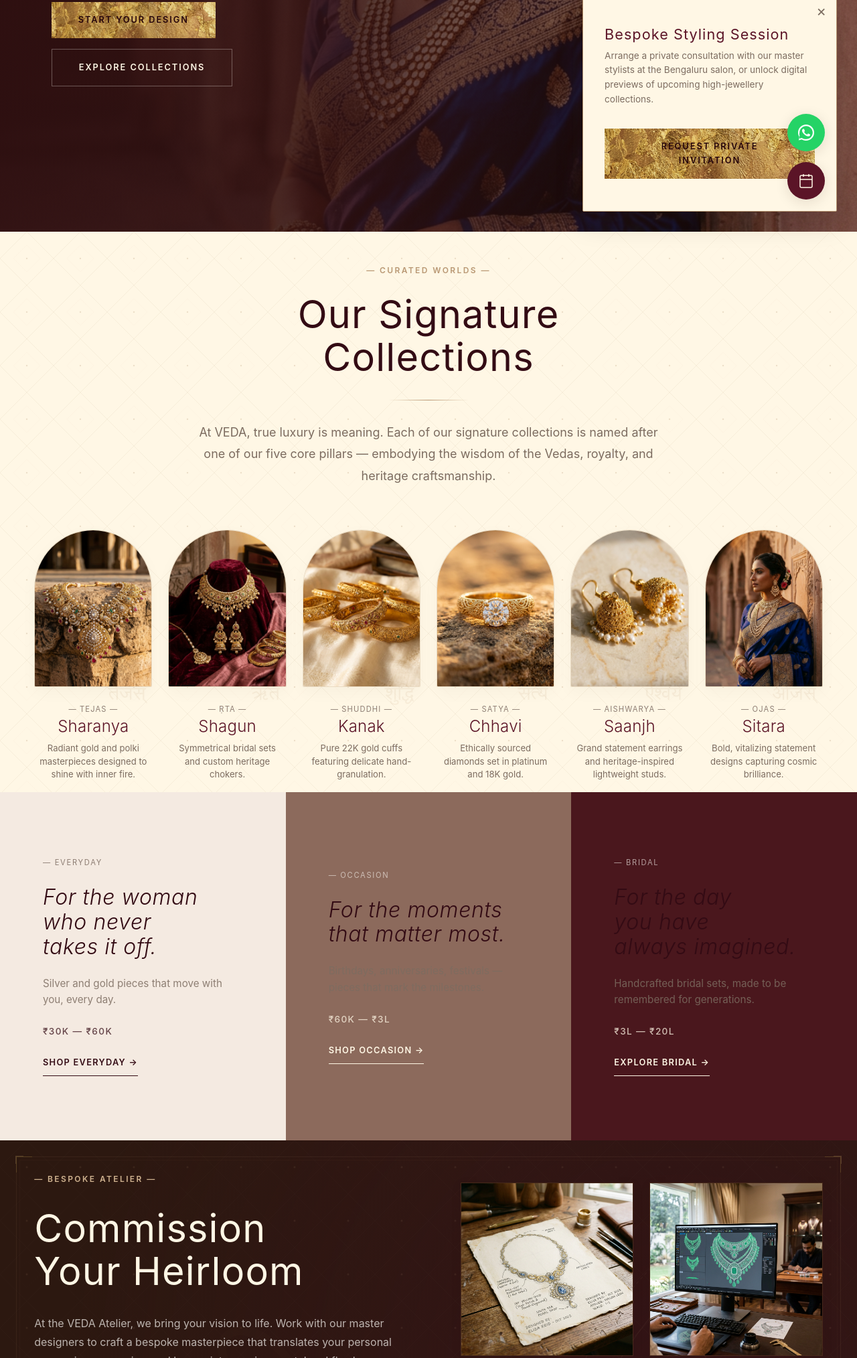
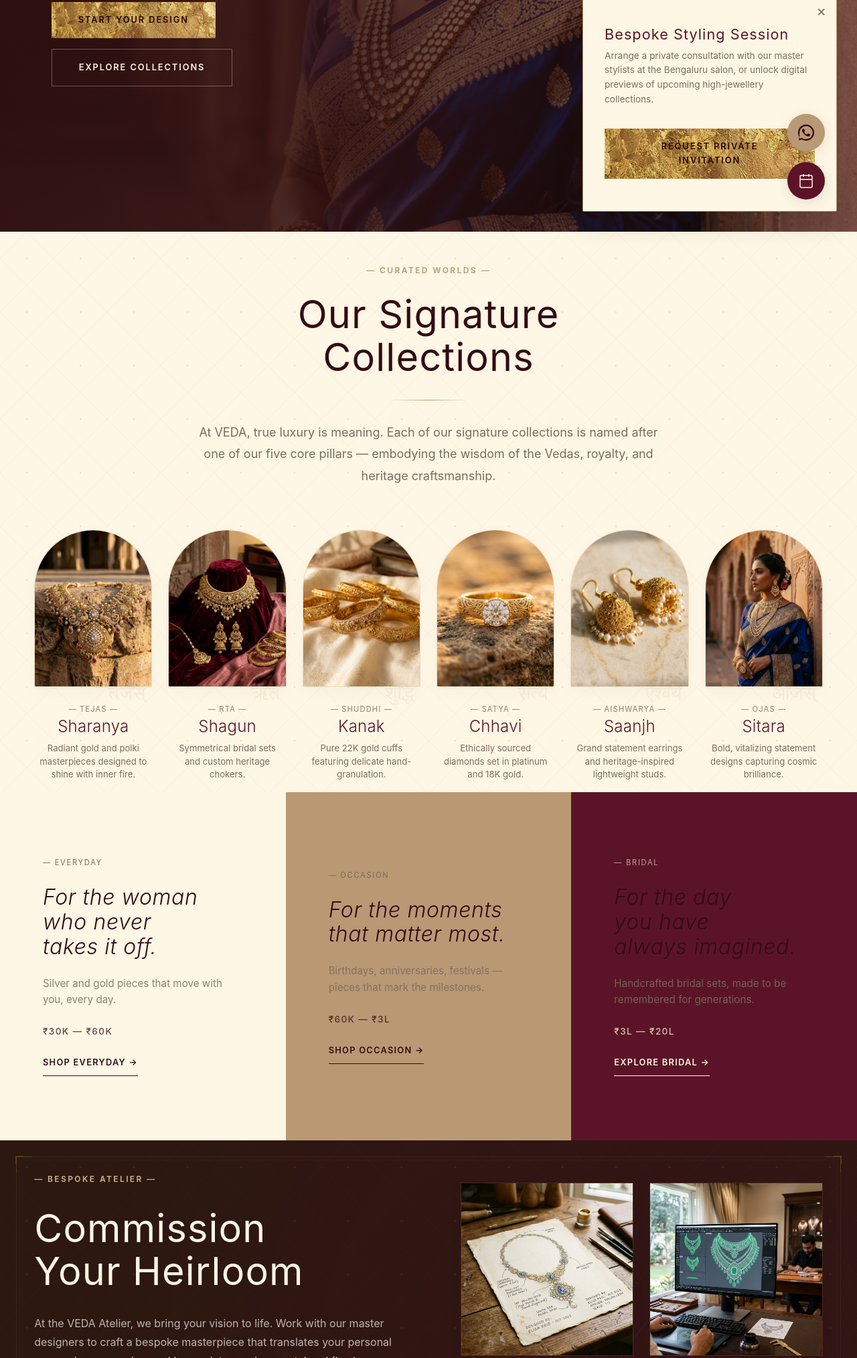
Before and after one commit to kaartgpt-lab/veda-jewel, a plain HTML site: page index.html in a window 1280 px wide. Shown: the part 454-2482 px from the top of the page at 67% size. Drawn offline with Linux system fonts and the light colour scheme; a web font is replaced by a local one.

Commit message:
design adjustments: apply contrast-compliant logo guidelines and clean up allowed colors globally

```diff
--- a/css/style.css
+++ b/css/style.css
@@ -1123,12 +1123,12 @@ section {
   z-index: var(--z-nav);
   padding: 0.75rem 0;
   transition: all var(--duration-fast) var(--ease-luxury);
-  background: #F5EDE3;
+  background: var(--bg-cream);
   box-shadow: 0 1px 0 var(--border-light);
 }
 
 .navbar.scrolled {
-  background: #F5EDE3;
+  background: var(--bg-cream);
   padding: 0.75rem 0;
   box-shadow: 0 1px 0 var(--border-light);
 }
@@ -1700,8 +1700,8 @@ section {
 }
 
 .sticky-cta-whatsapp {
-  background: #25D366;
-  color: #fff;
+  background: var(--gold-aged);
+  color: var(--bg-deep);
 }
 
 .sticky-cta-appointment {
@@ -3156,7 +3156,7 @@ section:hover.bg-pattern-jaali-dark::before {
 }
 
 .vsvp-timeline-staggered .timeline-card {
-  background: #ffffff;
+  background: var(--bg-cream);
   padding: 1.25rem 2rem;
   display: flex;
   align-items: center;
@@ -3769,11 +3769,11 @@ section:hover.bg-pattern-jaali-dark::before {
 
 /* Background Colors & Text Colors */
 .bg-cream-warm {
-  background-color: #F4EAE1;
+  background-color: var(--bg-cream);
   color: var(--text-primary);
 }
 .bg-cream-warm .occasion-label {
-  color: var(--text-tertiary);
+  color: var(--text-secondary);
 }
 .bg-cream-warm .occasion-cta {
   color: var(--text-primary);
@@ -3781,23 +3781,23 @@ section:hover.bg-pattern-jaali-dark::before {
 }
 
 .bg-brown-warm {
-  background-color: #8C6A5C;
+  background-color: var(--gold-aged);
+  color: var(--text-primary);
+}
+.bg-brown-warm .occasion-label {
+  color: var(--text-secondary);
+}
+.bg-brown-warm .occasion-cta {
+  color: var(--text-primary);
+  border-bottom-color: var(--text-primary);
+}
+
+.bg-maroon-deep {
+  background-color: var(--maroon);
   color: var(--text-light);
 }
-.bg-brown-warm .occasion-label {
-  color: rgba(250, 247, 242, 0.6);
-}
-.bg-brown-warm .occasion-cta {
-  color: var(--text-light);
-  border-bottom-color: var(--text-light);
-}
-
-.bg-maroon-deep {
-  background-color: #4A171D;
-  color: var(--text-light);
-}
 .bg-maroon-deep .occasion-label {
-  color: rgba(250, 247, 242, 0.6);
+  color: rgba(255, 247, 229, 0.6);
 }
 .bg-maroon-deep .occasion-cta {
   color: var(--text-light);
@@ -3877,5 +3877,12 @@ section:hover.bg-pattern-jaali-dark::before {
   }
   .occasion-desc {
     min-height: auto;
-  }
-}
+}
+
+/* Footer Logo and Text Color Override for Contrast Rules */
+.footer-brand .footer-logo img {
+  filter: brightness(0) invert(1) sepia(1) saturate(0.5) hue-rotate(10deg) brightness(0.97) contrast(1) !important;
+}
+.footer-brand .footer-logo span {
+  color: var(--text-light) !important;
+}
--- a/index.html
+++ b/index.html
@@ -490,7 +490,7 @@
 
 
   <!-- ═══ CLIENT STORIES ═══ -->
-  <section class="customer-stories-section bg-pattern-mandala" id="stories" style="background: #ffffff; padding: var(--space-3xl) 0; border-bottom: 1px solid var(--border-light); position: relative;">
+  <section class="customer-stories-section bg-pattern-mandala" id="stories" style="background: var(--bg-cream); padding: var(--space-3xl) 0; border-bottom: 1px solid var(--border-light); position: relative;">
     <div class="sanskrit-backdrop" style="color: rgba(44, 24, 16, 0.03);">कथा</div>
     <div class="container" style="position: relative; z-index: 2;">
 
```
